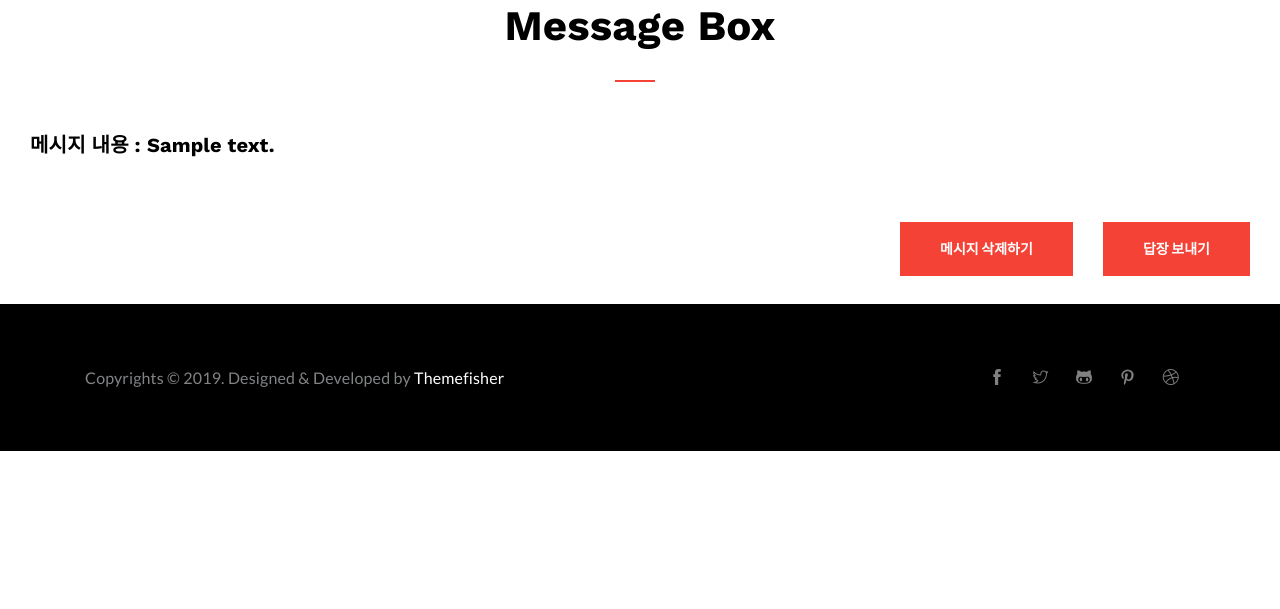
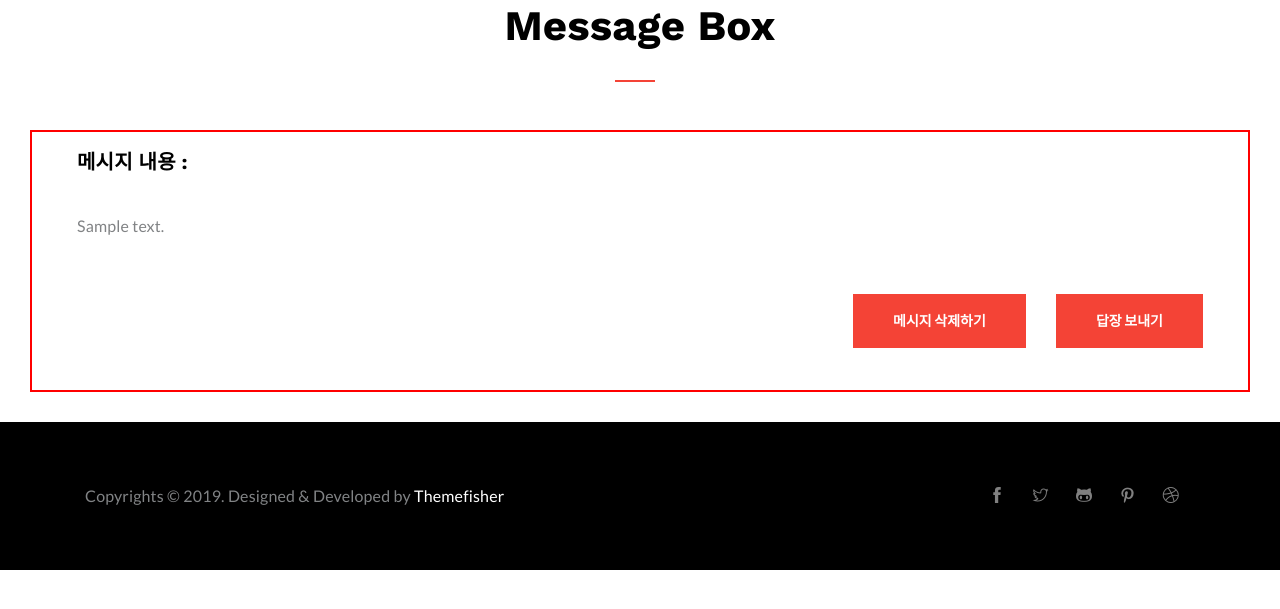
Before and after one commit to Handson-project-Team06/Pet_Matching, a Django app: page /user_message/detail/1/ in a window 1280 px wide. Shown: the part 116-725 px from the top of the page. Run offline with Django 3.2, Linux system fonts and the light colour scheme; tables that the repository leaves empty hold one stand-in row (values such as "Sample post"); some libraries are stand-ins or nearby versions.

Commit message:
[change user message detail page] change style

```diff
--- a/user_messages/templates/user_messages/user_message_detail.html
+++ b/user_messages/templates/user_messages/user_message_detail.html
@@ -26,11 +26,12 @@
   </nav>
 {% endblock %}
 {% block content %}
-  <div class="text-center mb-5 contact-title">
+  <div class="text-center mb-5 contact-title" >
     <h2>Message Box</h2>
   </div>
+  <div class="message_box" style="border:2px solid red; padding:15px; margin-bottom: 30px; margin-left: 30px; margin-right: 30px;">
     <div style="margin-left: 30px;">
-    <h4>메시지 내용 : {{ object.content }} </h4>
+      <h4>메시지 내용 :</h4><br>{{ object.content }}
     </div>
     <div class="button_group">
       <br>
@@ -41,4 +42,7 @@
       <br>
       <br>
     </div>
+  </div>
+
+
 {% endblock %}
```
Lines whose indentation alone changed are shown as unchanged.
